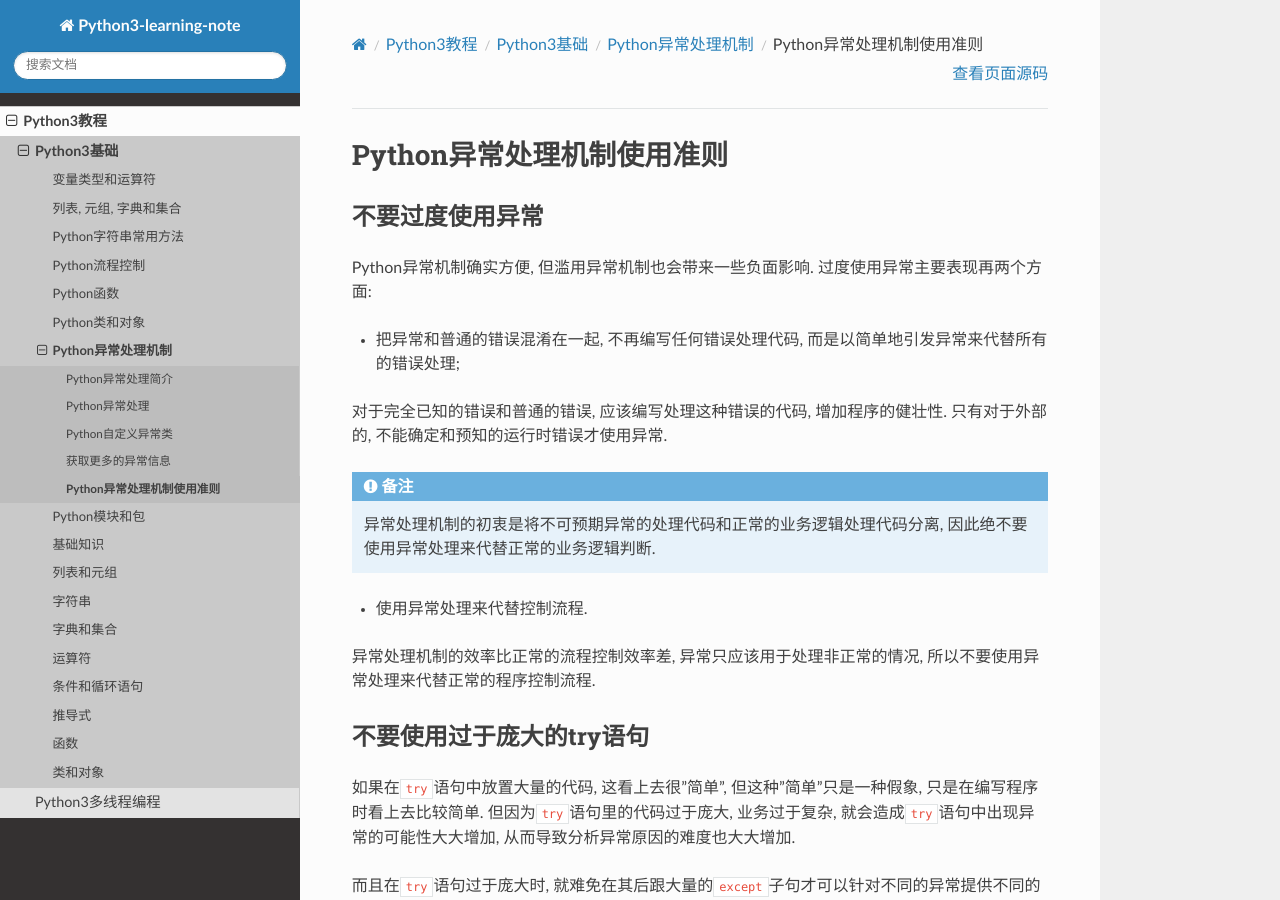
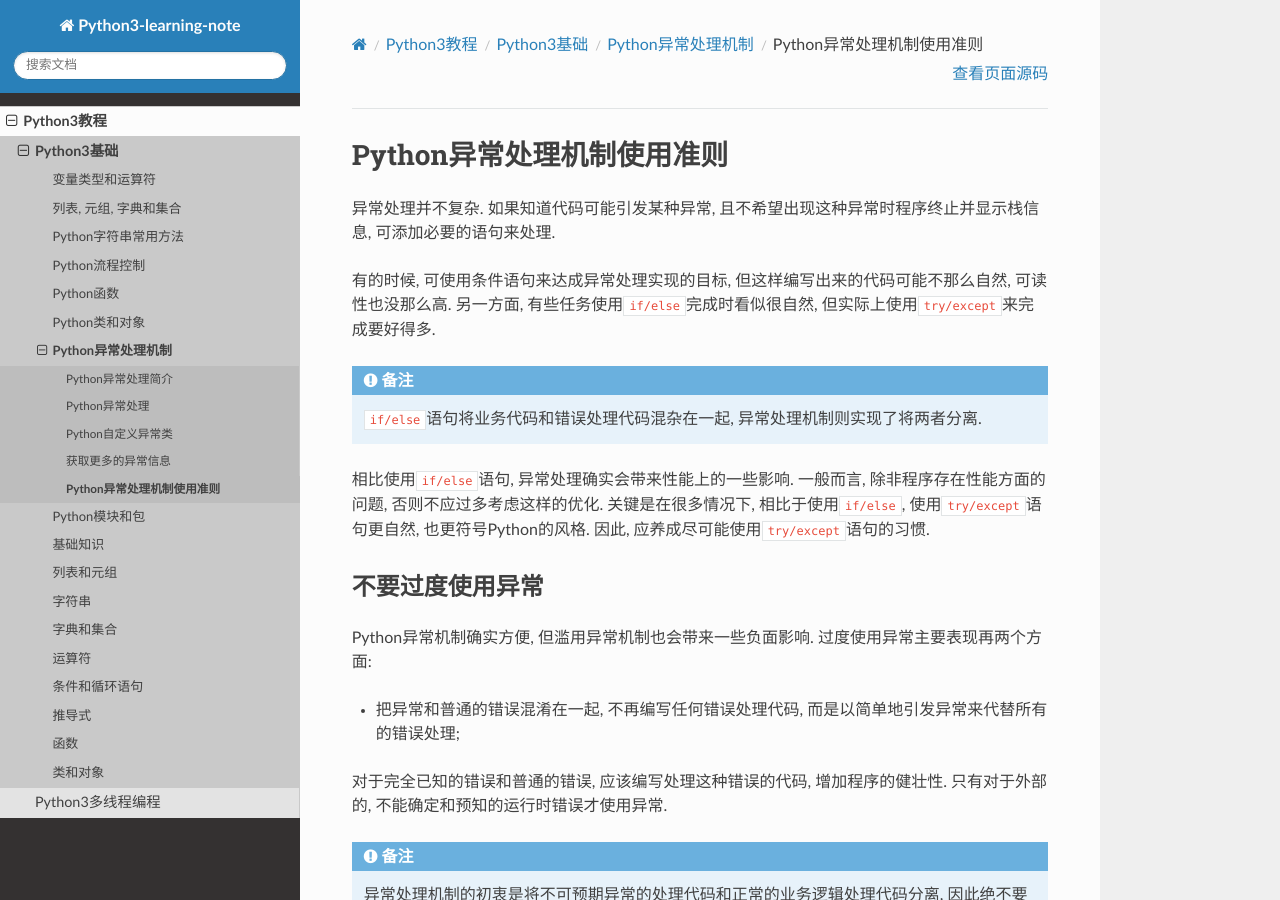
Before and after one commit to My-LearningNotes/Python3, a Sphinx documentation site: the page built from source/tutorial/basics/exception_handling/guideline.rst, in a window 1280 px wide and 900 px high. Built offline with Sphinx 7.4.7 and the Read the Docs theme 2.0.0, drawn with Linux system fonts in a browser that asks for light colours.

Commit message:
修改关于Python异常处理的笔记

```diff
--- a/source/tutorial/basics/exception_handling/guideline.rst
+++ b/source/tutorial/basics/exception_handling/guideline.rst
@@ -1,5 +1,20 @@
 Python异常处理机制使用准则
 ==========================
+
+异常处理并不复杂.
+如果知道代码可能引发某种异常, 且不希望出现这种异常时程序终止并显示栈信息, 可添加必要的语句来处理.
+
+有的时候, 可使用条件语句来达成异常处理实现的目标, 但这样编写出来的代码可能不那么自然, 可读性也没那么高.
+另一方面, 有些任务使用\ ``if/else``\ 完成时看似很自然, 但实际上使用\ ``try/except``\ 来完成要好得多.
+
+.. note::
+
+    ``if/else``\ 语句将业务代码和错误处理代码混杂在一起, 异常处理机制则实现了将两者分离.
+
+相比使用\ ``if/else``\ 语句, 异常处理确实会带来性能上的一些影响.
+一般而言, 除非程序存在性能方面的问题, 否则不应过多考虑这样的优化.
+关键是在很多情况下, 相比于使用\ ``if/else``\ , 使用\ ``try/except``\ 语句更自然, 也更符号Python的风格.
+因此, 应养成尽可能使用\ ``try/except``\ 语句的习惯.
 
 
 不要过度使用异常
--- a/source/tutorial/basics/exception_handling/intro.rst
+++ b/source/tutorial/basics/exception_handling/intro.rst
@@ -19,7 +19,7 @@ Python异常处理简介
 
 运行时错误, 即程序在语法上都是正确的, 但在运行时发生了错误.
 
-在Python中, 把运行时产生错误的情况叫做\ **异常(Exceptions)**\ .
+在Python中, 把运行时产生错误的情况叫做\ **异常(Exceptions)**\ , 用\ **异常对象**\ 来表示异常状态, 在遇到错误时引发异常.
 
 .. table:: Python常见异常类型
 
```
